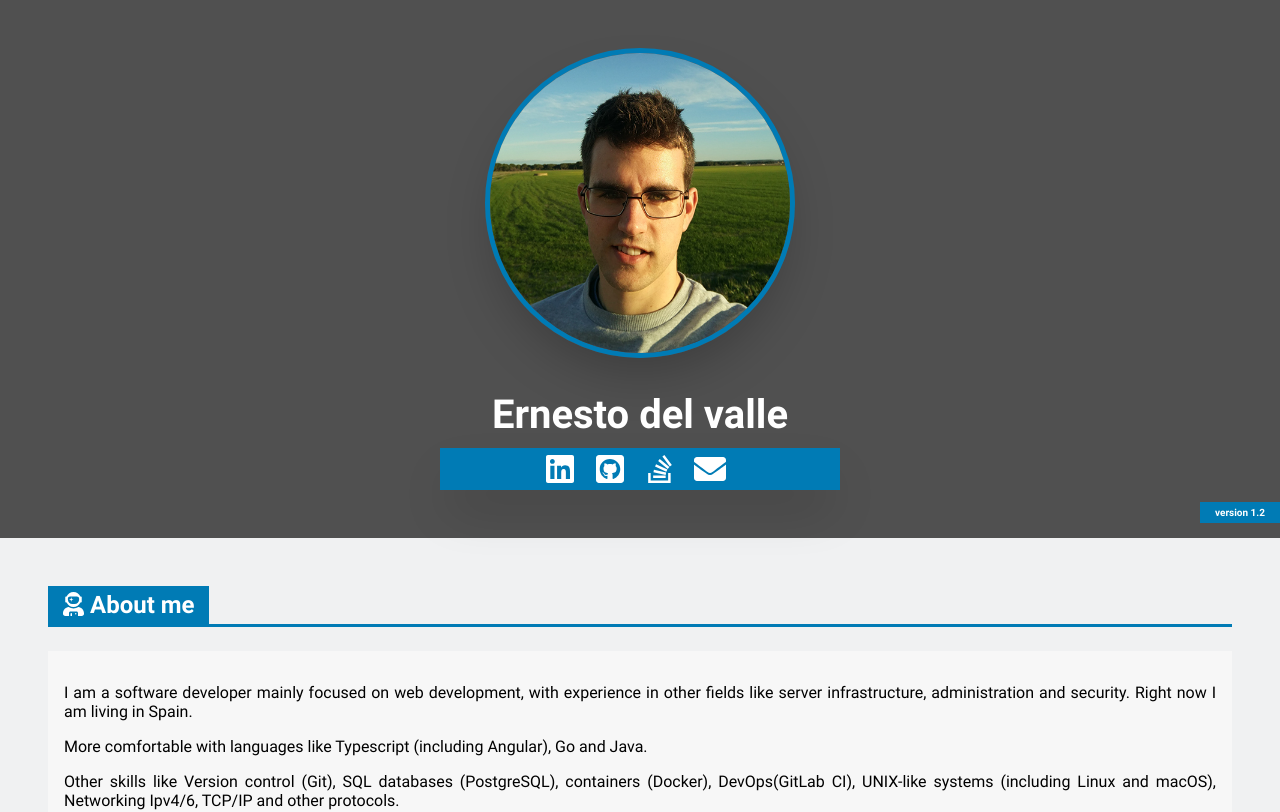
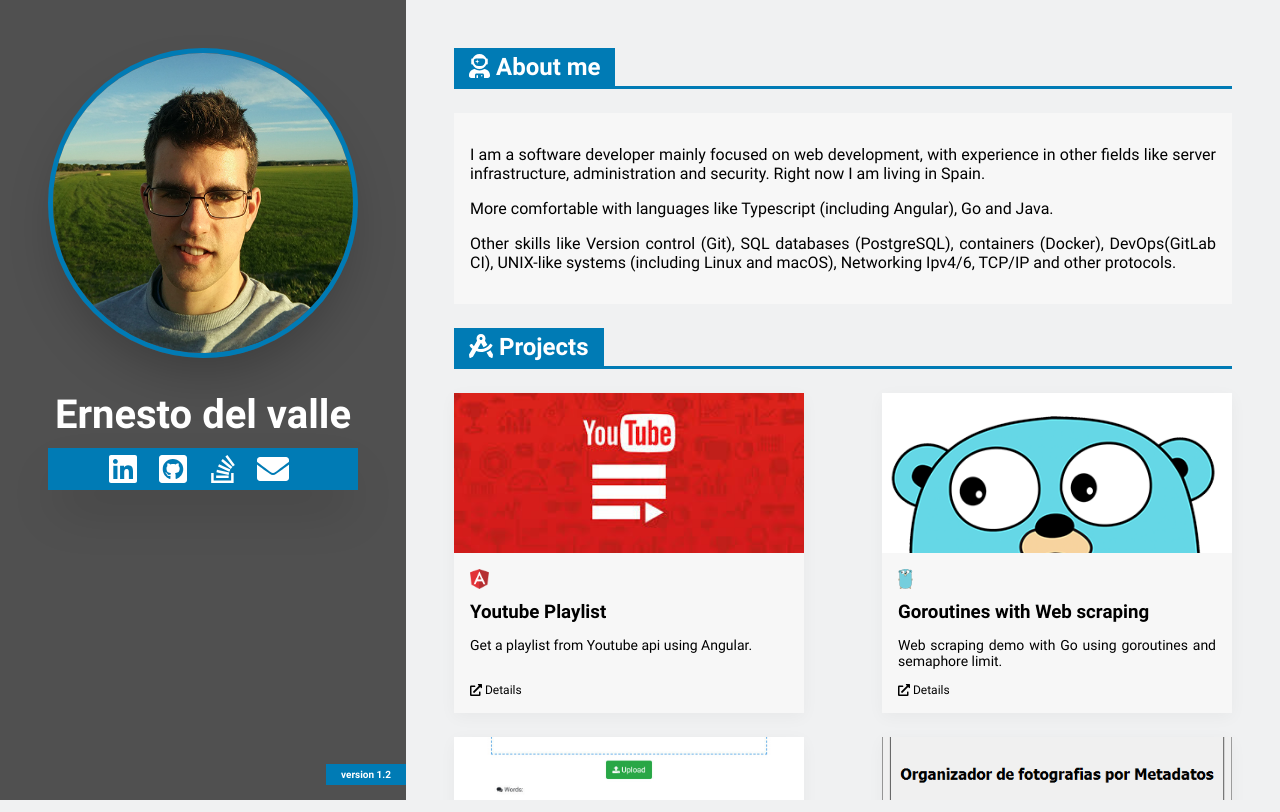
Before and after one commit to erni93/erni.dev, an Angular app: page / in a window 1280 px wide. Shown: the top 812 px of the page. Built offline with nearby package versions, Linux system fonts and the light colour scheme.

Commit message:
decrease tablet media query

```diff
--- a/src/styles/variables.scss
+++ b/src/styles/variables.scss
@@ -1,5 +1,5 @@
 $primary-color: #007bb5;
 $black-content-color: #505050;
 $white-content-color: #f7f7f7;
-$tablet-width: 1300px;
+$tablet-width: 1200px;
 $mobile-width: 850px;
```
